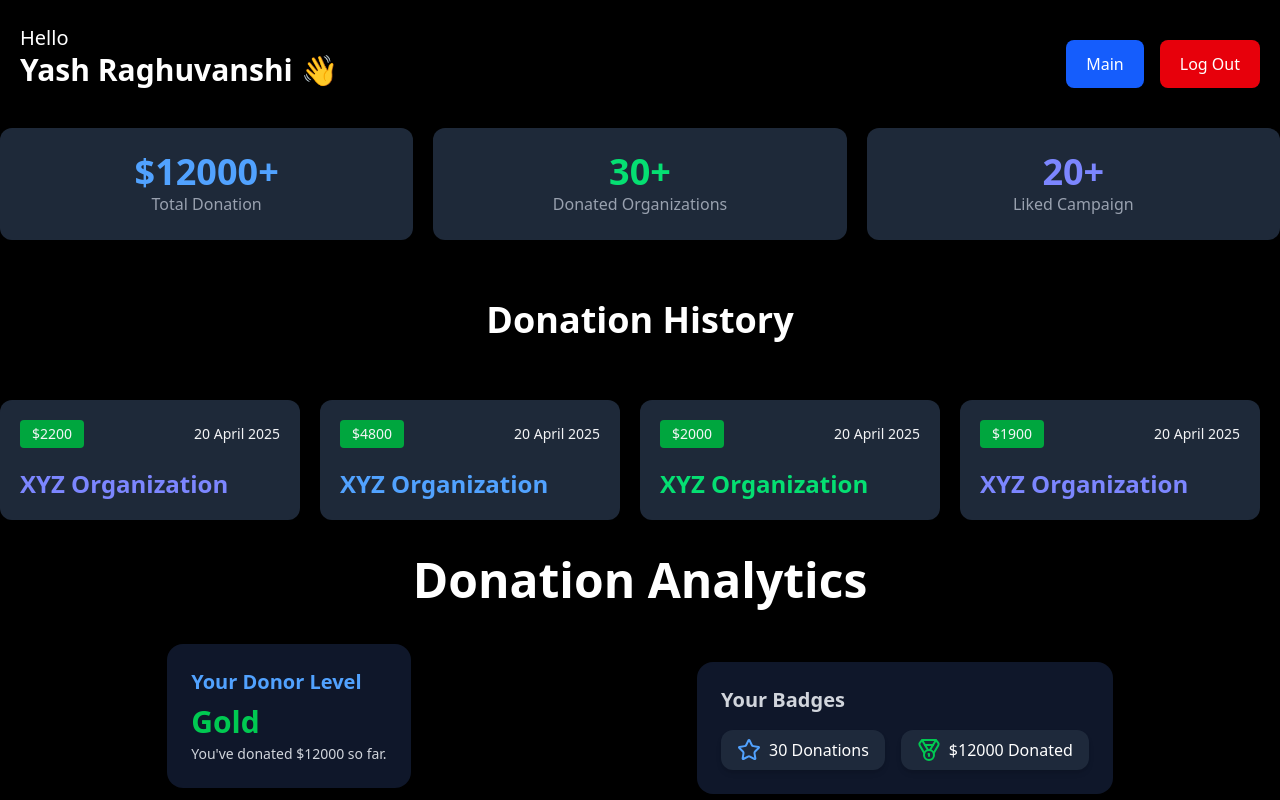
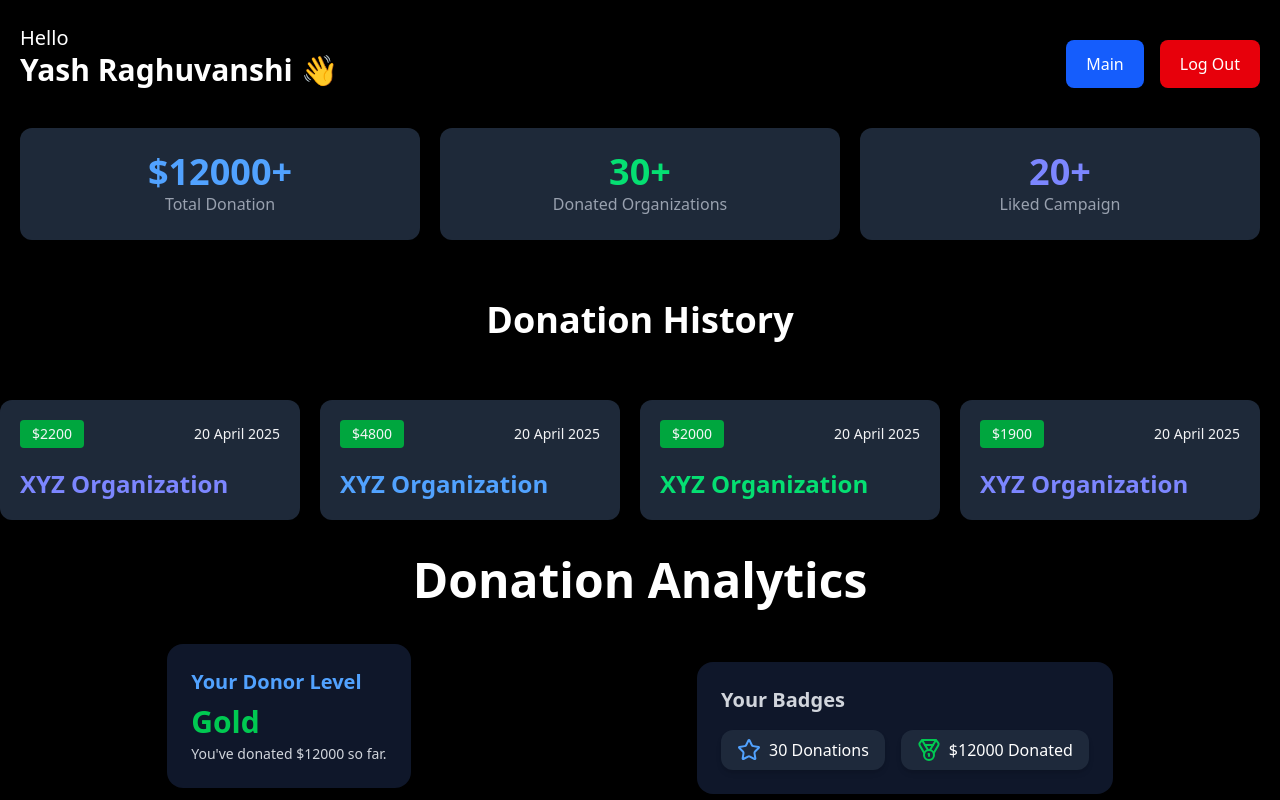
Before and after one commit to YNVSolutions/SwiftCause_Web, a Next.js app: page /UserDashboard in a window 1280 px wide. Shown: the top 800 px of the page. Built offline with nearby package versions, Linux system fonts and the light colour scheme.

Commit message:
margin adjustment

```diff
--- a/app/UserDashboard/Others/Details.jsx
+++ b/app/UserDashboard/Others/Details.jsx
@@ -3,7 +3,7 @@ import React from 'react'
 const Details = () => {
     return (
         <>
-            <div className='flex  justify-center md:justify-between gap-5 py-10 overflow-x-auto'>
+            <div className='flex  justify-center md:justify-around gap-5 py-10 sm:flex-row flex-col mx-5'>
                 <div className='rounded-xl w-full md:w-[45%] py-6 px-9 bg-gray-800 text-blue-400 text-center'>
                     <h2 className='text-4xl font-bold'>$12000+</h2>
                     <h3 className='font-medium text-gray-400'>Total Donation</h3>
```
